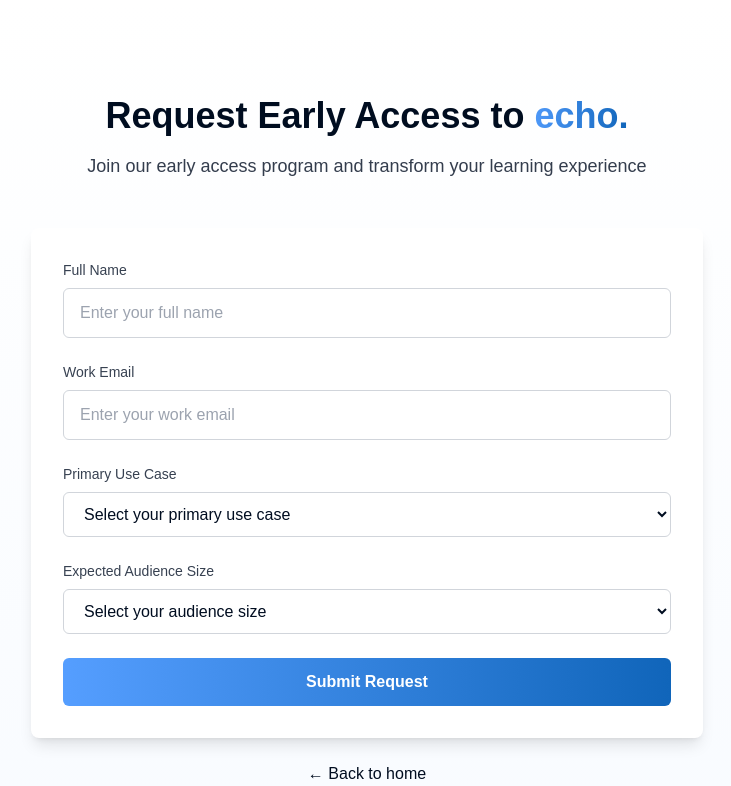
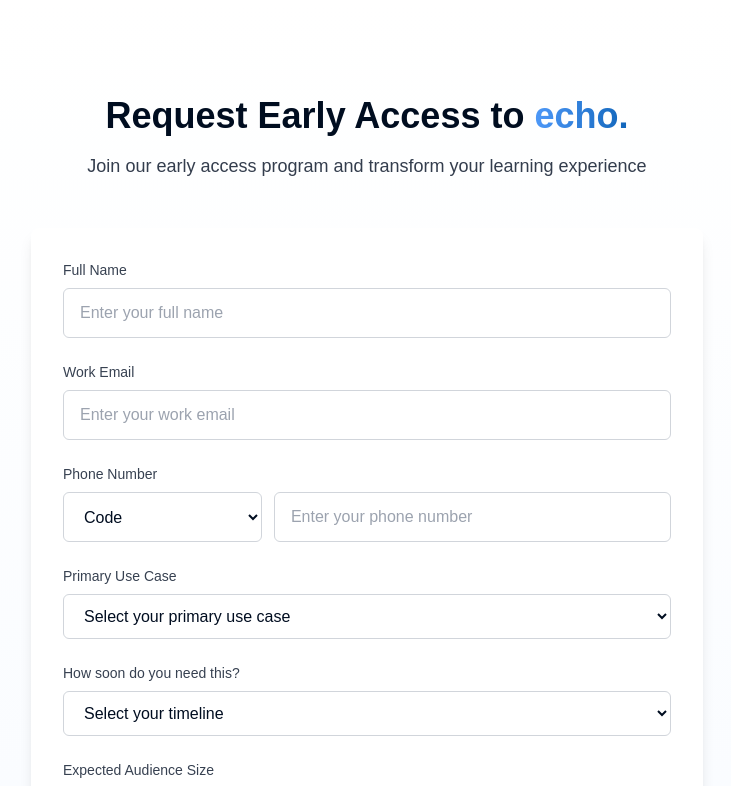
Before and after one commit to 10xR-AI/try-echo, a Next.js app: page /form in a window 1280 px wide. Shown: the top 786 px of the page, without its empty margins (273-1004 px from the left). Built offline with nearby package versions, Linux system fonts and the light colour scheme.

Commit message:
upload to google sheets

```diff
--- a/app/api/submit-form/route.ts
+++ b/app/api/submit-form/route.ts
@@ -1,21 +1,115 @@
+// app/api/submit-form/route.ts
+import { google } from 'googleapis';
 import { NextResponse } from 'next/server';
-import clientPromise from '@/lib/mongodb';
 
-export async function POST(request: Request) {
+// Initialize Google Auth
+const auth = new google.auth.GoogleAuth({
+  credentials: {
+    client_email: process.env.GOOGLE_CLIENT_EMAIL,
+    private_key: process.env.GOOGLE_PRIVATE_KEY?.replace(/\\n/g, '\n'),
+  },
+  scopes: ['https://www.googleapis.com/auth/spreadsheets'],
+});
+
+// Initialize Google Sheets API
+const sheets = google.sheets('v4');
+
+export async function POST(req: Request) {
   try {
-    const body = await request.json();
+    // Parse the incoming request body
+    const body = await req.json();
+    const {
+      name,
+      email,
+      countryCode,
+      phoneNumber,
+      useCase,
+      timeline,
+      audienceSize,
+      submittedAt
+    } = body;
 
-    const client = await clientPromise;
-    const db = client.db(process.env.MONGODB_DB);
+    // Combine country code and phone number
+    const fullPhoneNumber = `${countryCode}${phoneNumber}`;
 
-    await db.collection('formSubmissions').insertOne({
-      ...body,
-      createdAt: new Date()
+    // Get the spreadsheet ID from environment variables
+    const spreadsheetId = process.env.GOOGLE_SHEET_ID;
+
+    if (!spreadsheetId) {
+      throw new Error('Google Sheet ID is not configured');
+    }
+
+    // Map the useCase value to its label for better readability in sheets
+    const useCaseMap: { [key: string]: string } = {
+      'corporate-training': 'Corporate Training & Development',
+      'higher-education': 'Higher Education',
+      'k12-education': 'K-12 Education',
+      'compliance-training': 'Compliance Training',
+      'professional-development': 'Professional Development',
+      'customer-education': 'Customer Education & Onboarding'
+    };
+
+    // Map the timeline value to its label
+    const timelineMap: { [key: string]: string } = {
+      'immediate': 'As soon as possible (within 1 week)',
+      'soon': 'Within 2-4 weeks',
+      'quarter': 'This quarter (within 3 months)',
+      'year': 'This year',
+      'exploring': 'Just exploring options'
+    };
+
+    // Format date for better readability in sheets
+    const formattedDate = new Date(submittedAt).toLocaleString('en-US', {
+      timeZone: 'UTC',
+      year: 'numeric',
+      month: '2-digit',
+      day: '2-digit',
+      hour: '2-digit',
+      minute: '2-digit',
+      second: '2-digit'
     });
 
-    return NextResponse.json({ message: 'Form submitted successfully' }, { status: 201 });
+    // Append data to the Google Sheet
+    await sheets.spreadsheets.values.append({
+      auth,
+      spreadsheetId,
+      // Specify the range where data should be inserted
+      range: 'Sheet1!A:H',
+      // How the input data should be interpreted
+      valueInputOption: 'USER_ENTERED',
+      // The new values to append
+      requestBody: {
+        values: [[
+          name,                           // Column A: Name
+          email,                          // Column B: Email
+          fullPhoneNumber,                // Column C: Phone Number
+          useCaseMap[useCase] || useCase, // Column D: Use Case (mapped to label)
+          timelineMap[timeline] || timeline, // Column E: Timeline (mapped to label)
+          audienceSize,                   // Column F: Audience Size
+          formattedDate,                  // Column G: Submission Timestamp
+          'New'                           // Column H: Status (default to New)
+        ]],
+      },
+    });
+
+    // Return success response
+    return NextResponse.json({
+      success: true,
+      message: 'Form submitted successfully'
+    });
+
   } catch (error) {
+    // Log the error for debugging
     console.error('Error submitting form:', error);
-    return NextResponse.json({ error: 'Failed to submit form' }, { status: 500 });
+
+    // Return error response
+    return NextResponse.json(
+      {
+        success: false,
+        error: 'Failed to submit form',
+        details: error instanceof Error ? error.message : 'Unknown error'
+      },
+      { status: 500 }
+    );
   }
 }
--- a/app/form/components/RequestAccessForm.tsx
+++ b/app/form/components/RequestAccessForm.tsx
@@ -8,9 +8,17 @@
   const [formData, setFormData] = useState({
     name: '',
     email: '',
+    countryCode: '',
+    phoneNumber: '',
     useCase: '',
+    timeline: '', // New field
     audienceSize: ''
   })
+  const [isSubmitting, setIsSubmitting] = useState(false)
+  const [submitStatus, setSubmitStatus] = useState<{
+    type: 'success' | 'error' | null;
+    message: string;
+  }>({ type: null, message: '' })
 
   const useCases = [
     { value: 'corporate-training', label: 'Corporate Training & Development' },
@@ -21,6 +29,15 @@
     { value: 'customer-education', label: 'Customer Education & Onboarding' }
   ]
 
+  // New timeline options
+  const timelineOptions = [
+    { value: 'immediate', label: 'As soon as possible (within 1 week)' },
+    { value: 'soon', label: 'Within 2-4 weeks' },
+    { value: 'quarter', label: 'This quarter (within 3 months)' },
+    { value: 'year', label: 'This year' },
+    { value: 'exploring', label: 'Just exploring options' }
+  ]
+
   const audienceSizes = [
     { value: '1-50', label: '1-50 learners' },
     { value: '51-200', label: '51-200 learners' },
@@ -29,38 +46,68 @@
     { value: '5000+', label: '5,000+ learners' }
   ]
 
+  const countryCodes = [
+    { value: '+1', label: '+1 (US/Canada)' },
+    { value: '+44', label: '+44 (UK)' },
+    { value: '+91', label: '+91 (India)' },
+    { value: '+61', label: '+61 (Australia)' },
+    { value: '+86', label: '+86 (China)' },
+    { value: '+49', label: '+49 (Germany)' },
+    { value: '+33', label: '+33 (France)' },
+    { value: '+81', label: '+81 (Japan)' },
+  ]
+
   const handleSubmit = async (e: { preventDefault: () => void }) => {
-    e.preventDefault();
+    e.preventDefault()
+    setIsSubmitting(true)
+    setSubmitStatus({ type: null, message: '' })
 
     try {
+      const fullPhoneNumber = formData.countryCode + formData.phoneNumber
+      const formDataToSubmit = {
+        ...formData,
+        fullPhoneNumber,
+        submittedAt: new Date().toISOString()
+      }
+
       const response = await fetch('/api/submit-form', {
         method: 'POST',
         headers: {
           'Content-Type': 'application/json',
         },
-        body: JSON.stringify(formData),
-      });
+        body: JSON.stringify(formDataToSubmit),
+      })
 
       if (!response.ok) {
-        throw new Error('Failed to submit form');
+        throw new Error('Failed to submit form')
       }
+
+      setSubmitStatus({
+        type: 'success',
+        message: 'Thank you for your submission! We\'ll be in touch soon.',
+      })
 
       // Clear form
       setFormData({
         name: '',
         email: '',
+        countryCode: '',
+        phoneNumber: '',
         useCase: '',
+        timeline: '', // Clear new field
         audienceSize: ''
-      });
-
-      // Optionally show success message
-      alert('Form submitted successfully!');
-
+      })
     } catch (error) {
-      console.error('Error:', error);
-      alert('Failed to submit form');
+      console.error('Error:', error)
+      setSubmitStatus({
+        type: 'error',
+        message: 'Failed to submit form. Please try again.',
+      })
+    } finally {
+      setIsSubmitting(false)
     }
   }
+
   const handleChange = (e: { target: { name: string; value: string } }) => {
     const { name, value } = e.target
     setFormData(prev => ({
@@ -91,6 +138,19 @@
             </p>
           </div>
 
+          {/* Status Message */}
+          {submitStatus.type && (
+            <div
+              className={`mb-6 p-4 rounded-md ${
+                submitStatus.type === 'success'
+                  ? 'bg-green-50 text-green-800'
+                  : 'bg-red-50 text-red-800'
+              }`}
+            >
+              {submitStatus.message}
+            </div>
+          )}
+
           {/* Form */}
           <form onSubmit={handleSubmit} className="space-y-6 bg-white p-8 rounded-lg shadow-lg">
             {/* Name Field */}
@@ -107,6 +167,7 @@
                 onChange={handleChange}
                 className="w-full px-4 py-3 rounded-md border border-gray-300 focus:outline-none focus:ring-2 focus:ring-[#559EFF] focus:border-transparent transition-colors"
                 placeholder="Enter your full name"
+                disabled={isSubmitting}
               />
             </div>
 
@@ -124,7 +185,44 @@
                 onChange={handleChange}
                 className="w-full px-4 py-3 rounded-md border border-gray-300 focus:outline-none focus:ring-2 focus:ring-[#559EFF] focus:border-transparent transition-colors"
                 placeholder="Enter your work email"
+                disabled={isSubmitting}
               />
+            </div>
+
+            {/* Phone Number Field */}
+            <div>
+              <label htmlFor="phoneNumber" className="block text-sm font-medium text-gray-700 mb-2">
+                Phone Number
+              </label>
+              <div className="flex gap-3">
+                <select
+                  id="countryCode"
+                  name="countryCode"
+                  required
+                  value={formData.countryCode}
+                  onChange={handleChange}
+                  className="w-1/3 px-4 py-3 rounded-md border border-gray-300 focus:outline-none focus:ring-2 focus:ring-[#559EFF] focus:border-transparent transition-colors bg-white"
+                  disabled={isSubmitting}
+                >
+                  <option value="">Code</option>
+                  {countryCodes.map(code => (
+                    <option key={code.value} value={code.value}>
+                      {code.label}
+                    </option>
+                  ))}
+                </select>
+                <input
+                  type="tel"
+                  id="phoneNumber"
+                  name="phoneNumber"
+                  required
+                  value={formData.phoneNumber}
+                  onChange={handleChange}
+                  className="w-2/3 px-4 py-3 rounded-md border border-gray-300 focus:outline-none focus:ring-2 focus:ring-[#559EFF] focus:border-transparent transition-colors"
+                  placeholder="Enter your phone number"
+                  disabled={isSubmitting}
+                />
+              </div>
             </div>
 
             {/* Use Case Dropdown */}
@@ -139,11 +237,35 @@
                 value={formData.useCase}
                 onChange={handleChange}
                 className="w-full px-4 py-3 rounded-md border border-gray-300 focus:outline-none focus:ring-2 focus:ring-[#559EFF] focus:border-transparent transition-colors bg-white"
+                disabled={isSubmitting}
               >
                 <option value="">Select your primary use case</option>
                 {useCases.map(useCase => (
                   <option key={useCase.value} value={useCase.value}>
                     {useCase.label}
+                  </option>
+                ))}
+              </select>
+            </div>
+
+            {/* Timeline Dropdown - New Field */}
+            <div>
+              <label htmlFor="timeline" className="block text-sm font-medium text-gray-700 mb-2">
+                How soon do you need this?
+              </label>
+              <select
+                id="timeline"
+                name="timeline"
+                required
+                value={formData.timeline}
+                onChange={handleChange}
+                className="w-full px-4 py-3 rounded-md border border-gray-300 focus:outline-none focus:ring-2 focus:ring-[#559EFF] focus:border-transparent transition-colors bg-white"
+                disabled={isSubmitting}
+              >
+                <option value="">Select your timeline</option>
+                {timelineOptions.map(option => (
+                  <option key={option.value} value={option.value}>
+                    {option.label}
                   </option>
                 ))}
               </select>
@@ -161,6 +283,7 @@
                 value={formData.audienceSize}
                 onChange={handleChange}
                 className="w-full px-4 py-3 rounded-md border border-gray-300 focus:outline-none focus:ring-2 focus:ring-[#559EFF] focus:border-transparent transition-colors bg-white"
+                disabled={isSubmitting}
               >
                 <option value="">Select your audience size</option>
                 {audienceSizes.map(size => (
@@ -174,24 +297,26 @@
             {/* Submit Button */}
             <motion.button
               type="submit"
-              whileHover={{ scale: 1.02 }}
-              whileTap={{ scale: 0.98 }}
-              className="w-full bg-gradient-to-r from-[#559EFF] to-[#1065BA] text-white font-semibold py-3 px-6 rounded-md hover:opacity-90 transition-opacity focus:outline-none focus:ring-2 focus:ring-[#559EFF] focus:ring-offset-2"
+              disabled={isSubmitting}
+              whileHover={{ scale: isSubmitting ? 1 : 1.02 }}
+              whileTap={{ scale: isSubmitting ? 1 : 0.98 }}
+              className={`w-full bg-gradient-to-r from-[#559EFF] to-[#1065BA] text-white font-semibold py-3 px-6 rounded-md transition-all focus:outline-none focus:ring-2 focus:ring-[#559EFF] focus:ring-offset-2 ${
+                isSubmitting ? 'opacity-70 cursor-not-allowed' : 'hover:opacity-90'
+              }`}
             >
-              Submit Request
+              {isSubmitting ? 'Submitting...' : 'Submit Request'}
             </motion.button>
           </form>
+
+          {/* Back Link */}
           <Link href="/">
-          {/* Back Link */}
             <motion.div
               initial={{ opacity: 0 }}
               animate={{ opacity: 1 }}
               transition={{ delay: 0.5 }}
               className="text-center mt-6"
             >
-
               ← Back to home
-
             </motion.div>
           </Link>
         </motion.div>
--- a/package.json
+++ b/package.json
@@ -9,9 +9,11 @@
     "lint": "next lint"
   },
   "dependencies": {
+    "airtable": "^0.12.2",
     "class-variance-authority": "^0.7.1",
     "clsx": "^2.1.1",
     "framer-motion": "^12.4.0",
+    "googleapis": "^144.0.0",
     "lucide-react": "^0.474.0",
     "mongodb": "^6.13.0",
     "next": "15.1.6",
```
Also changed, not shown: app/components/LandingPage.tsx (+1 -28 lines), 1 other file (tests, documents, lock files or other folders). Lines whose indentation alone changed are shown as unchanged.
